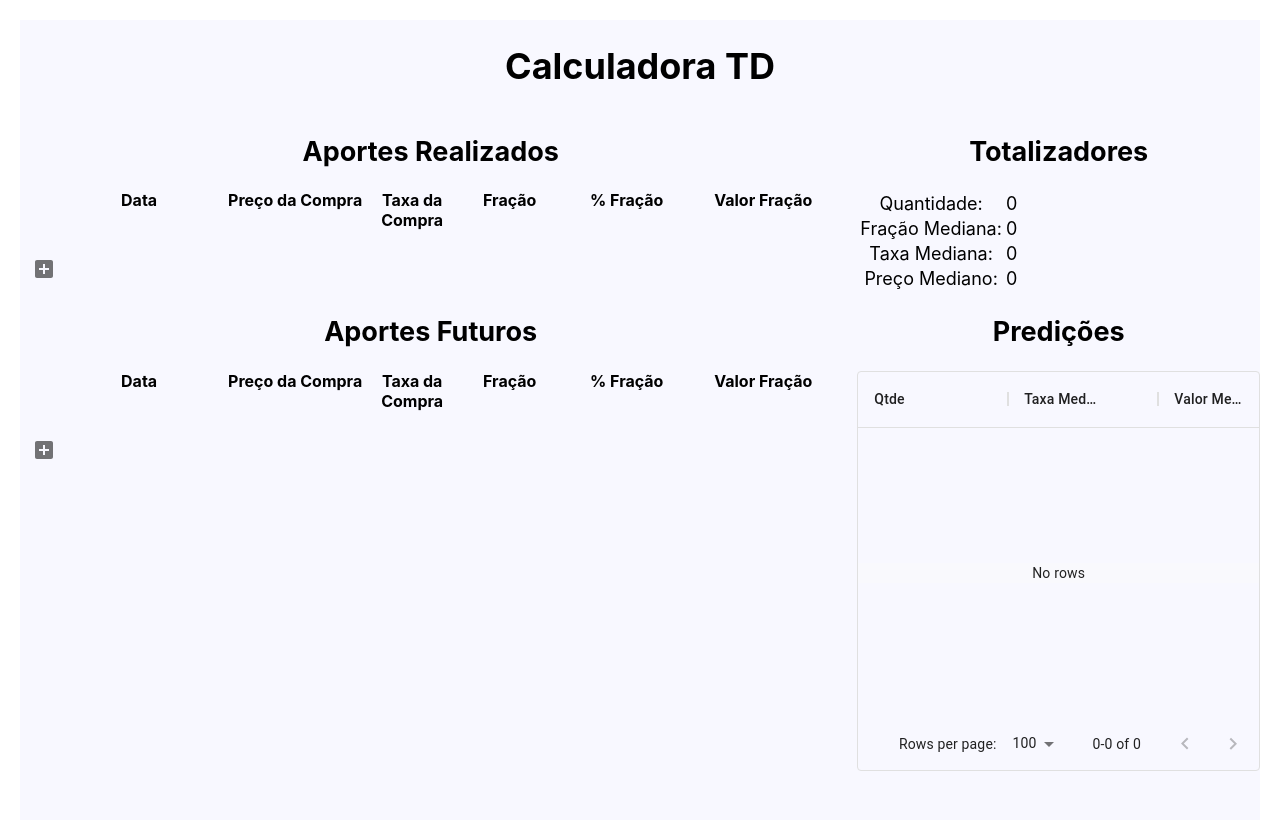
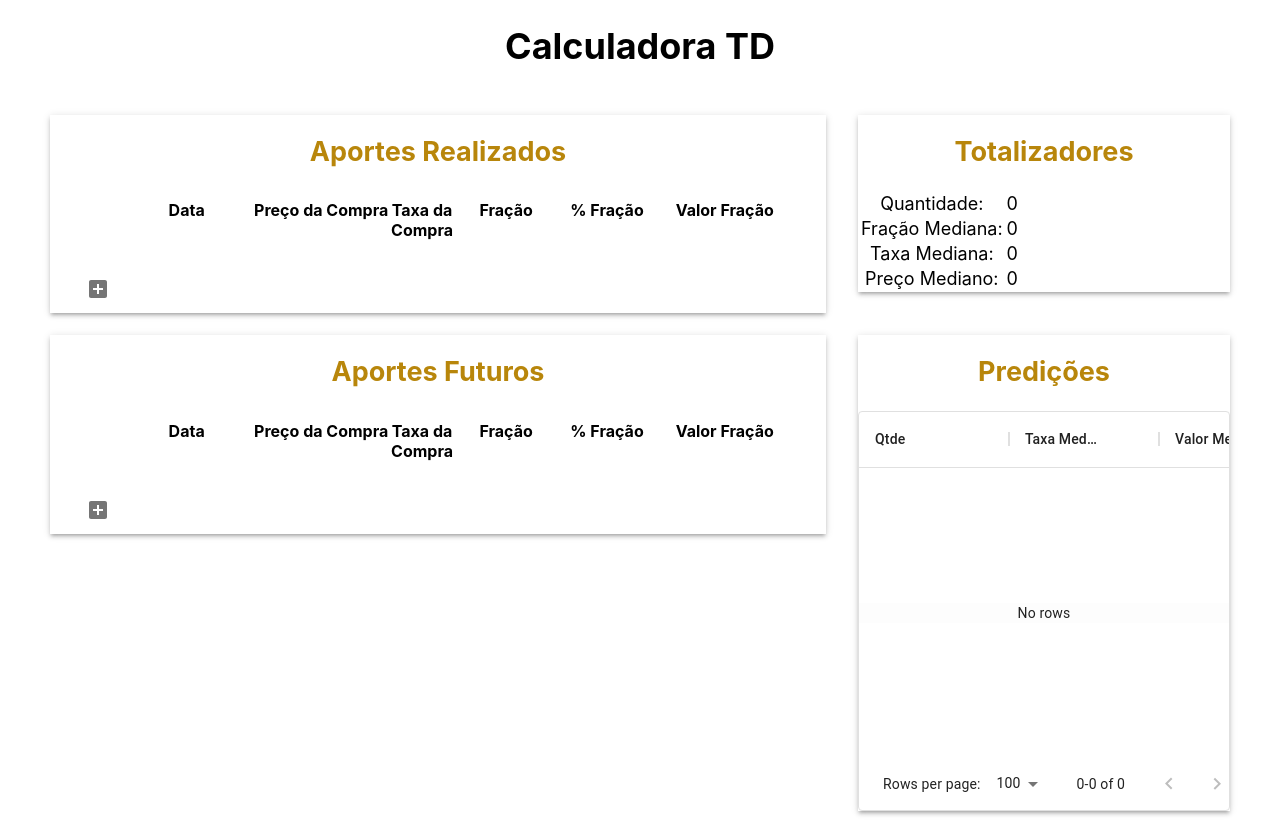
Before and after one commit to fdiasr/calculadora-td, a React (Create React App) app: page / in a window 1280 px wide. Built offline with nearby package versions, Linux system fonts and the light colour scheme.

Commit message:
Improve layout using material box shadow

```diff
--- a/src/App.css
+++ b/src/App.css
@@ -1,16 +1,14 @@
 .App {
   text-align: center;
-  background-color: ghostwhite;
   min-height: 100vh;
   display: flex;
   flex-direction: column;
   align-items: center;
-  /* justify-content: center; */
-  /* font-size: calc(10px + 2vmin); */
   font-size: calc(10px + 1vmin);
-  color: black;
-  margin: 20px;
+  margin: 0 50px;
 }
+
+h2 { color: darkgoldenrod; padding-top: 20px; }
 
 .completed-transactions {
   /* background-color: rgb(253, 253, 253); */
@@ -35,6 +33,10 @@
   font-weight: bold;
   margin-bottom: 15px;
 }
+.transactions-header-data {
+  /* background-color: gainsboro; */
+  padding:10px;
+}
 
 .transactions-header-date, .transaction-item-date { width: 20%; }
 .transactions-header-price, .transaction-item-price { width: 20%; }
--- a/src/App.js
+++ b/src/App.js
@@ -17,7 +17,7 @@ function App() {
       </header>
 
       <TransactionProvider>
-        <Grid container spacing={2}>
+        <Grid container spacing={4}>
           <Grid item xs={8}>
             <CompletedTransactions />
           </Grid>
@@ -27,7 +27,7 @@ function App() {
         </Grid>
 
         <FutureProvider>
-          <Grid container spacing={2}>
+          <Grid container spacing={4}>
             <Grid item xs={8}>
               <FutureTransactions />
             </Grid>
--- a/src/containers/CompletedTransactions.js
+++ b/src/containers/CompletedTransactions.js
@@ -1,5 +1,6 @@
 import React from "react";
 import { v4 as uuidv4 } from 'uuid'
+import { Container, Box } from "@material-ui/core";
 // import React, { useEffect } from "react";
 
 import { TransactionsUseContext, defaultTransaction } from './stores'
@@ -29,7 +30,8 @@ const CompletedTransactions = () => {
   }
 
   return (
-    <div className="completed-transactions">
+    <Box boxShadow={3}>
+      <Container className="completed-transactions">
         <h2>Aportes Realizados</h2>
 
         {/* <div className='tools'>IMPORTAR/EXPORTAR</div> */}
@@ -40,7 +42,8 @@ const CompletedTransactions = () => {
           removeCallback={removeCallback}
           changeCallback={changeCallback}
         />
-    </div>
+      </Container>
+    </Box>
   )
 }
 
--- a/src/containers/FutureTransactions.js
+++ b/src/containers/FutureTransactions.js
@@ -1,5 +1,6 @@
 import React from "react"
 import { v4 as uuidv4 } from 'uuid'
+import { Container, Box } from "@material-ui/core"
 
 import { FutureTransactionsUseContext, futureTransaction } from './stores'
 
@@ -24,7 +25,8 @@ const FutureTransaction = () => {
   }
 
   return (
-    <div className="future-transactions">
+    <Box boxShadow={3}>
+      <Container className="future-transactions">
         <h2>Aportes Futuros</h2>
 
         <TransactionsList
@@ -34,7 +36,8 @@ const FutureTransaction = () => {
           changeCallback={changeCallback}
           isFutureTransaction={true}
         />
-    </div>
+      </Container>
+    </Box>
   )
 }
 
--- a/src/containers/Predictions.js
+++ b/src/containers/Predictions.js
@@ -1,6 +1,7 @@
 import React  from "react"
 import _ from "lodash";
 import { v4 as uuidv4 } from 'uuid'
+import { Box } from "@material-ui/core";
 import { DataGrid } from '@material-ui/data-grid'
 
 import { TransactionsUseContext, FutureTransactionsUseContext } from './stores'
@@ -34,12 +35,12 @@ const SummaryTransactions = () => {
   const rows = predicts(transactionsState.transactions, futureState.futureTransactions)
 
   return (
-    <div>
+    <Box boxShadow={3}>
       <h2>Predições</h2>
         <div style={{ height: 400, width: '100%' }}>
           <DataGrid rows={rows} columns={columns} />
         </div>
-    </div>
+    </Box>
   )
 }
 
--- a/src/containers/SummaryTransactions.js
+++ b/src/containers/SummaryTransactions.js
@@ -1,5 +1,6 @@
 import React from "react";
 import _ from "lodash";
+import { Box } from "@material-ui/core";
 
 import { TransactionsUseContext } from './stores'
 import Calculator from "../calculator/Calculator";
@@ -20,7 +21,7 @@ const SummaryTransactions = () => {
   const totalQuantity = getTotalQuantity(state.transactions)
 
   return (
-    <div>
+    <Box boxShadow={3}>
       <h2>Totalizadores</h2>
       <table>
         <tbody>
@@ -42,7 +43,7 @@ const SummaryTransactions = () => {
           </tr>
         </tbody>
       </table>
-    </div>
+    </Box>
   )
 }
 
```
Lines whose indentation alone changed are shown as unchanged.
